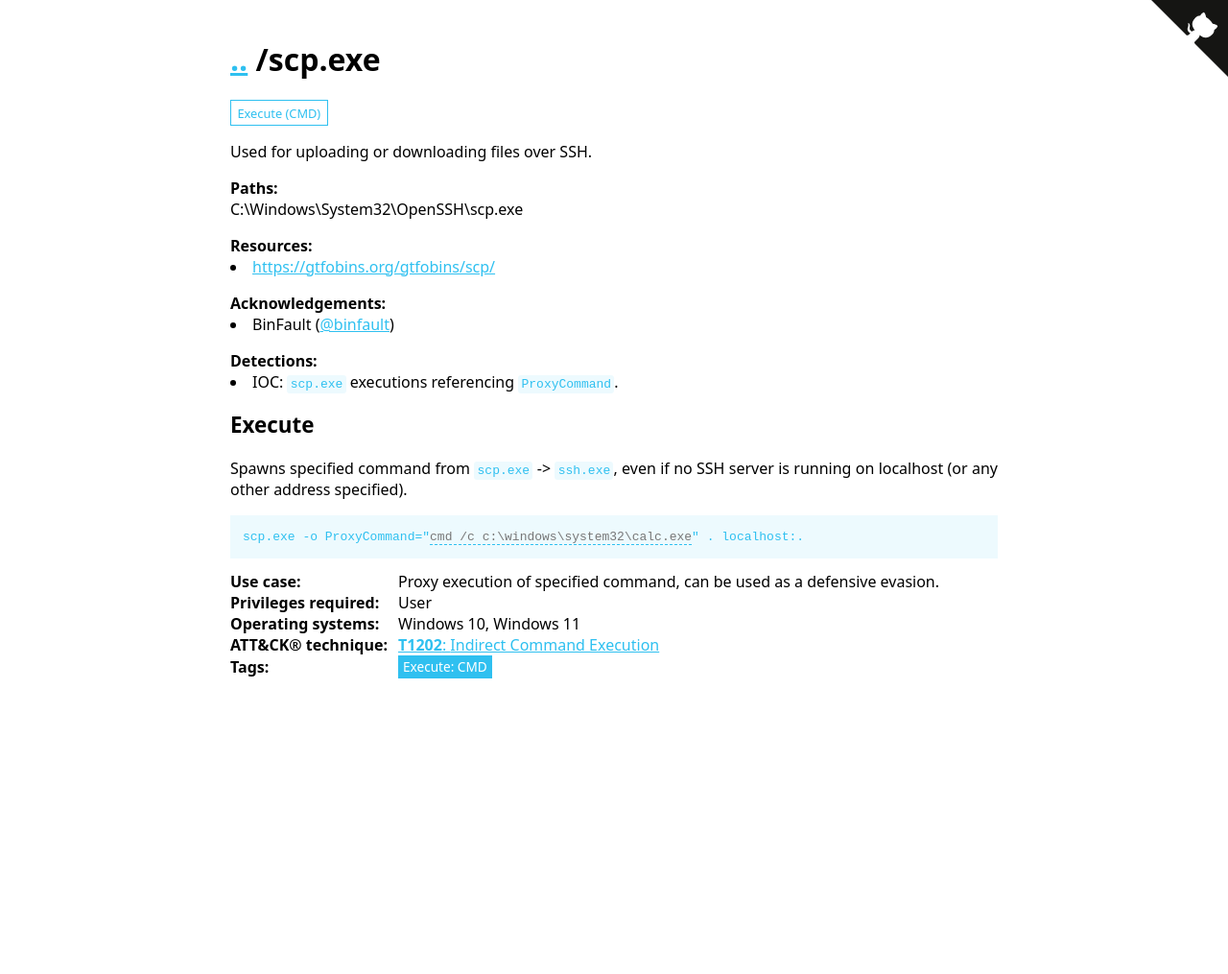
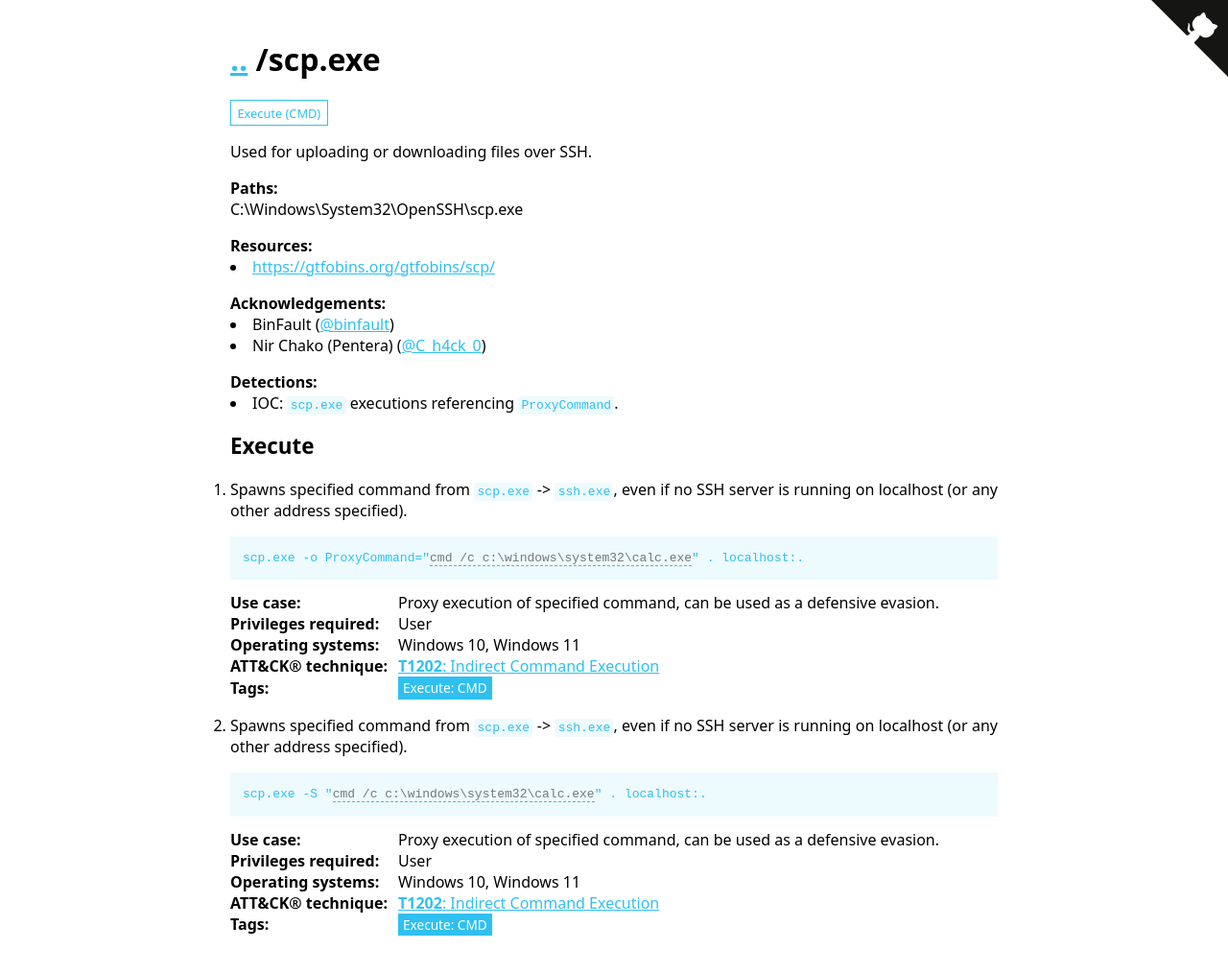
Before and after one commit to LOLBAS-Project/LOLBAS-Project.github.io, a Jekyll site: the page built from _lolbas/Binaries/Scp.md, in a window 1280 px wide. Shown: the whole page at 96% size. Built offline with Jekyll 4.4.1, drawn with Linux system fonts in a browser that asks for light colours; before the commit the page ends 900 px from its top, so only the background shows below that.

Commit message:
Applying update LOLBAS-Project/LOLBAS@8b476a5e4fc6f61e5ae42a523bda6e34a3cfc5eb

```diff
--- a/_lolbas/Binaries/Scp.md
+++ b/_lolbas/Binaries/Scp.md
@@ -5,6 +5,15 @@ Author: BinFault
 Created: 2026-06-03
 Commands:
   - Command: scp.exe -o ProxyCommand="{CMD}" . localhost:.
+    Description: Spawns specified command from `scp.exe` -> `ssh.exe`, even if no SSH server is running on localhost (or any other address specified).
+    Usecase: Proxy execution of specified command, can be used as a defensive evasion.
+    Category: Execute
+    Privileges: User
+    MitreID: T1202
+    OperatingSystem: Windows 10, Windows 11
+    Tags:
+      - Execute: CMD
+  - Command: scp.exe -S "{CMD}" . localhost:.
     Description: Spawns specified command from `scp.exe` -> `ssh.exe`, even if no SSH server is running on localhost (or any other address specified).
     Usecase: Proxy execution of specified command, can be used as a defensive evasion.
     Category: Execute
@@ -22,4 +31,6 @@ Resources:
 Acknowledgement:
   - Person: BinFault
     Handle: '@binfault'
+  - Person: 'Nir Chako (Pentera)'
+    Handle: '@C_h4ck_0'
 ---
```
Also changed, not shown: _lolbas/Binaries/Sftp.md (+11 -0 lines), _lolbas/OtherMSBinaries/Outlook.md (added, +37 -0 lines).
